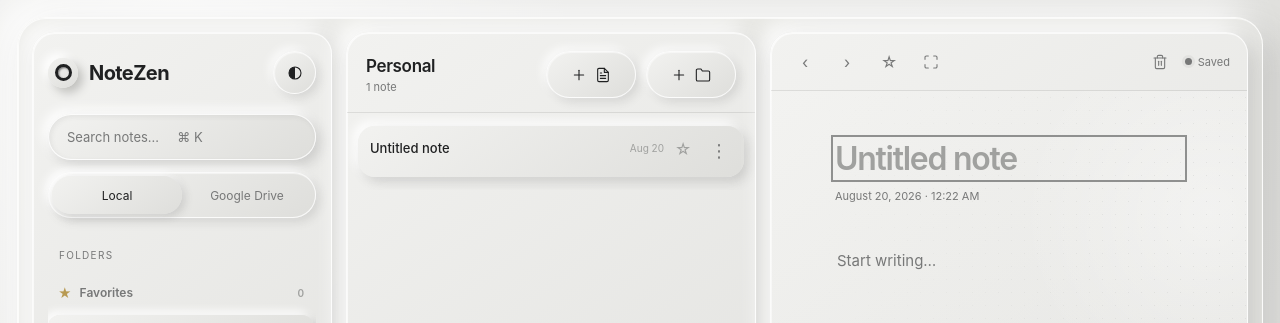
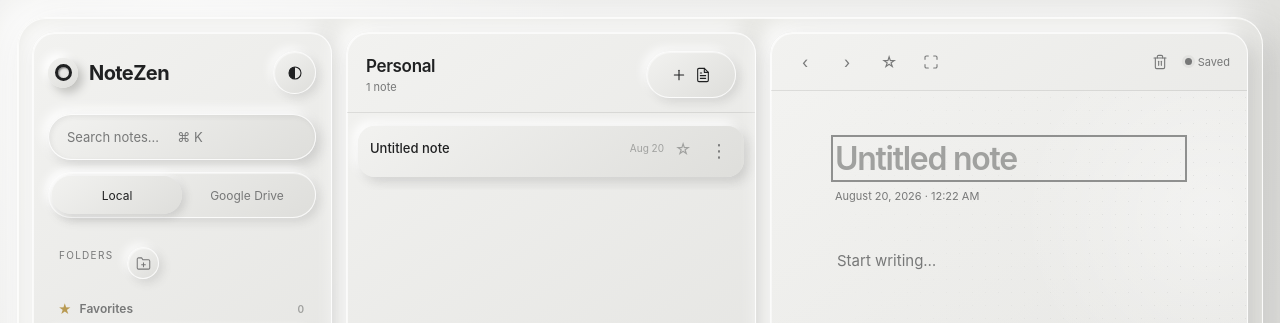
Before and after one commit to basu-10/simple_notes, a website with bundled scripts: page app.html in a window 1280 px wide. Shown: the top 323 px of the page. Built offline with nearby package versions, Linux system fonts and the light colour scheme.

Commit message:
feat: enhance folder section with new folder button and update styles

```diff
--- a/app.html
+++ b/app.html
@@ -27,7 +27,10 @@
   <input id="search" class="search" placeholder="Search notes…     ⌘ K" autocomplete="off">
   <div class="pill-group"><button id="localMode" class="active">Local</button><button id="driveMode">Google Drive</button></div>
 
-  <div class="section-label">Folders</div>
+  <div class="section-head">
+    <div class="section-label">Folders</div>
+    <button class="icon-btn new-folder-btn" id="newFolderBtn" title="New folder" aria-label="New folder"><svg viewBox="0 0 24 24" fill="none" stroke="currentColor" stroke-width="2" stroke-linecap="round" stroke-linejoin="round"><path d="M22 19a2 2 0 0 1-2 2H4a2 2 0 0 1-2-2V5a2 2 0 0 1 2-2h5l2 3h9a2 2 0 0 1 2 2z"/><line x1="12" y1="11" x2="12" y2="17"/><line x1="9" y1="14" x2="15" y2="14"/></svg></button>
+  </div>
   <div class="tree" id="tree"></div>
   <div class="storage">
     <div class="storage-top"><span>Storage</span><span id="storageType">Local</span></div>
@@ -39,7 +42,7 @@
 </aside>
 
 <section class="panel list">
-  <div class="list-head"><div><h2 id="folderTitle">Personal</h2><small id="folderCount">0 notes</small></div><div class="list-actions"><button class="raised new-note" id="newNote"><svg width="16" height="16" viewBox="0 0 24 24" fill="none" stroke="currentColor" stroke-width="2" stroke-linecap="round" stroke-linejoin="round"><line x1="12" y1="5" x2="12" y2="19"/><line x1="5" y1="12" x2="19" y2="12"/></svg><svg width="16" height="16" viewBox="0 0 24 24" fill="none" stroke="currentColor" stroke-width="2" stroke-linecap="round" stroke-linejoin="round"><path d="M14 2H6a2 2 0 0 0-2 2v16a2 2 0 0 0 2 2h12a2 2 0 0 0 2-2V8z"/><polyline points="14 2 14 8 20 8"/><line x1="16" y1="13" x2="8" y2="13"/><line x1="16" y1="17" x2="8" y2="17"/><polyline points="10 9 9 9 8 9"/></svg></button><button class="raised new-folder" id="newFolderBtn"><svg width="16" height="16" viewBox="0 0 24 24" fill="none" stroke="currentColor" stroke-width="2" stroke-linecap="round" stroke-linejoin="round"><line x1="12" y1="5" x2="12" y2="19"/><line x1="5" y1="12" x2="19" y2="12"/></svg><svg width="16" height="16" viewBox="0 0 24 24" fill="none" stroke="currentColor" stroke-width="2" stroke-linecap="round" stroke-linejoin="round"><path d="M22 19a2 2 0 0 1-2 2H4a2 2 0 0 1-2-2V5a2 2 0 0 1 2-2h5l2 3h9a2 2 0 0 1 2 2z"/></svg></button></div></div>
+  <div class="list-head"><div><h2 id="folderTitle">Personal</h2><small id="folderCount">0 notes</small></div><div class="list-actions"><button class="raised new-note" id="newNote"><svg width="16" height="16" viewBox="0 0 24 24" fill="none" stroke="currentColor" stroke-width="2" stroke-linecap="round" stroke-linejoin="round"><line x1="12" y1="5" x2="12" y2="19"/><line x1="5" y1="12" x2="19" y2="12"/></svg><svg width="16" height="16" viewBox="0 0 24 24" fill="none" stroke="currentColor" stroke-width="2" stroke-linecap="round" stroke-linejoin="round"><path d="M14 2H6a2 2 0 0 0-2 2v16a2 2 0 0 0 2 2h12a2 2 0 0 0 2-2V8z"/><polyline points="14 2 14 8 20 8"/><line x1="16" y1="13" x2="8" y2="13"/><line x1="16" y1="17" x2="8" y2="17"/><polyline points="10 9 9 9 8 9"/></svg></button></div></div>
   <div class="notes" id="notes"></div>
 </section>
 
--- a/css/styles.css
+++ b/css/styles.css
@@ -189,7 +189,10 @@ svg{width:16px;height:16px;stroke:currentColor;fill:none;stroke-width:1.65;strok
 }
 .new-note,.new-folder{gap:8px}
 .kbd{font-size:10px;color:var(--muted);border-radius:6px;padding:3px 6px;background:var(--kbd);box-shadow:inset 1px 1px 2px var(--inset-line)}
-.section-label{font-size:10px;letter-spacing:.13em;text-transform:uppercase;color:var(--muted);margin:25px 7px 9px;cursor:pointer;border-radius:8px;align-self:flex-start;padding:2px 4px}
+.section-head{display:flex;align-items:center;gap:10px;margin:25px 7px 9px}
+.section-label{font-size:10px;letter-spacing:.13em;text-transform:uppercase;color:var(--muted);cursor:pointer;border-radius:8px;align-self:flex-start;padding:2px 4px;margin:0}
+.new-folder-btn{width:32px;height:32px;border-radius:50%;flex:0 0 auto;display:grid;place-items:center;color:var(--icon)}
+.new-folder-btn svg{width:15px;height:15px}
 .sidebar.root-selected .section-label{color:var(--text);background:var(--fill-row)}
 .tree{overflow:auto;flex:1;padding-right:2px}
 .tree-row{
@@ -354,7 +357,7 @@ svg{width:16px;height:16px;stroke:currentColor;fill:none;stroke-width:1.65;strok
   .shell.max .side-head .brand{justify-content:center}
   .shell.max .brand span:not(.logo){display:none}
   .shell.max .side-tools{flex-direction:column;align-items:center;gap:8px}
-  .shell.max .search,.shell.max .pill-group,.shell.max .storage,.shell.max .actions,.shell.max .section-label{display:none}
+  .shell.max .search,.shell.max .pill-group,.shell.max .storage,.shell.max .actions,.shell.max .section-head{display:none}
   .shell.max .tree{overflow:visible;flex:1 1 auto}
   .shell.max .tree-row{justify-content:center;padding:0;gap:0;min-height:30px}
   .shell.max .tree-row>*:not(.folder-color){display:none}
--- a/sw.js
+++ b/sw.js
@@ -1,4 +1,4 @@
-const CACHE = "notezen-v6";
+const CACHE = "notezen-v7";
 const ASSETS = [
   "./",
   "./index.html",
```
